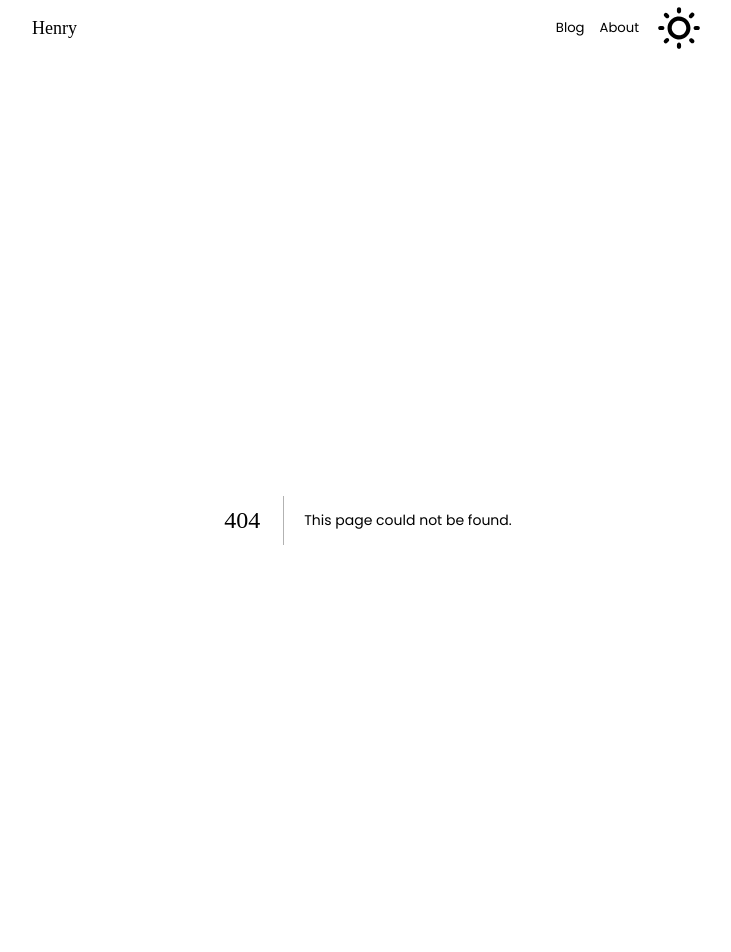
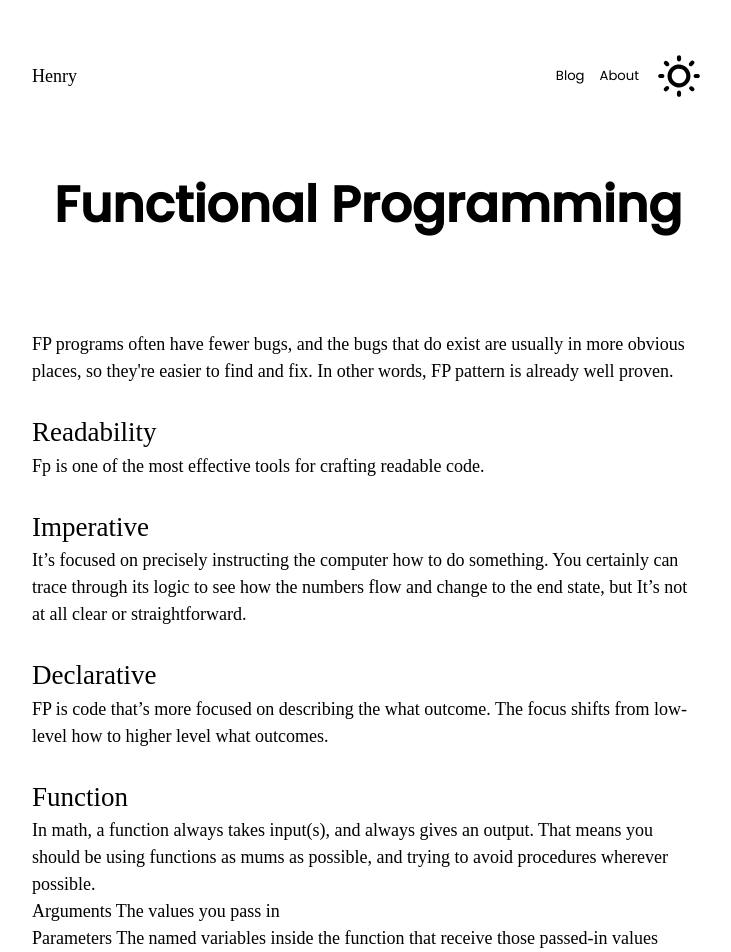
Before and after one commit to o-henry/before_o-henry.io, a Next.js app: page /blog/fp in a window 1280 px wide. Before the commit this address had no page. Shown: the top 952 px of the page, without its empty margins (272-1003 px from the left). Built offline with nearby package versions, Linux system fonts and the light colour scheme; a web font is replaced by a local one.

Commit message:
Add blog

```diff
--- /dev/null
+++ b/pages/blog/fp/index.mdx
@@ -0,0 +1,48 @@
+import Post from "../../../components/post";
+
+export const meta = {
+  title: "Functional Programming",
+  description: "함수형 프로그래밍",
+  date: "Apr 16, 2021",
+  readTime: 2,
+};
+
+export default ({ children }) => <Post meta={meta}>{children}</Post>;
+
+<div style={{ marginTop: "4rem", fontFamily: 'AppleGothic', fontWeight: '2  00'}}>
+
+FP programs often have fewer bugs, and the bugs that do exist are usually in more obvious places, so they're easier to find and fix. In other words, FP pattern is already well proven.
+
+<br />
+
+<h1> Readability </h1>
+
+Fp is one of the most effective tools for crafting readable code.
+
+<br />
+
+<h1> Imperative </h1>
+
+It’s focused on precisely instructing the computer how to do something.
+You certainly can trace through its logic to see how the numbers flow and change to the end state, but It’s not at all clear or straightforward.
+
+<br />
+
+<h1> Declarative </h1>
+
+FP is code that’s more focused on describing the what outcome.
+The focus shifts from low-level how to higher level what outcomes.
+
+<br />
+
+<h1> Function </h1>
+
+In math, a function always takes input(s), and always gives an output. That means you should be using functions as mums as possible, and trying to avoid procedures wherever possible.
+
+Arguments
+The values you pass in
+
+Parameters
+The named variables inside the function that receive those passed-in values
+
+</div>
--- a/styles/main.css
+++ b/styles/main.css
@@ -85,6 +85,7 @@ article {
   padding-top: 1rem;
   padding-bottom: 1rem;
   font-weight: 200;
+  font-size: 1.125rem;
 }
 
 img {
```
Also changed, not shown: pages/blog/reactperformance/index.mdx (deleted, +0 -10 lines).
